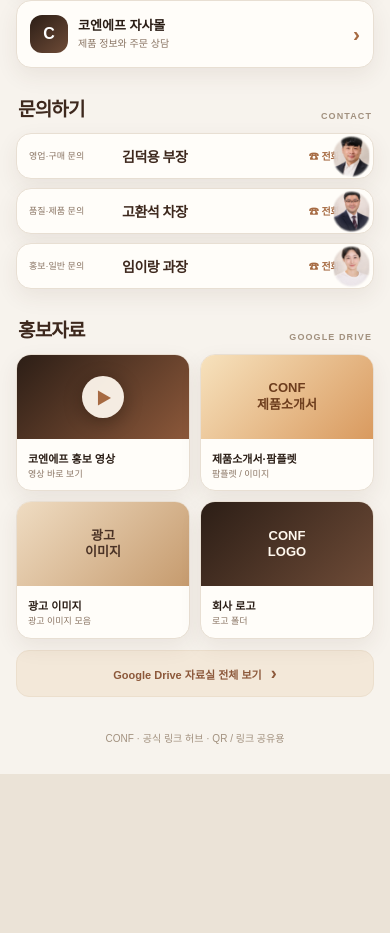
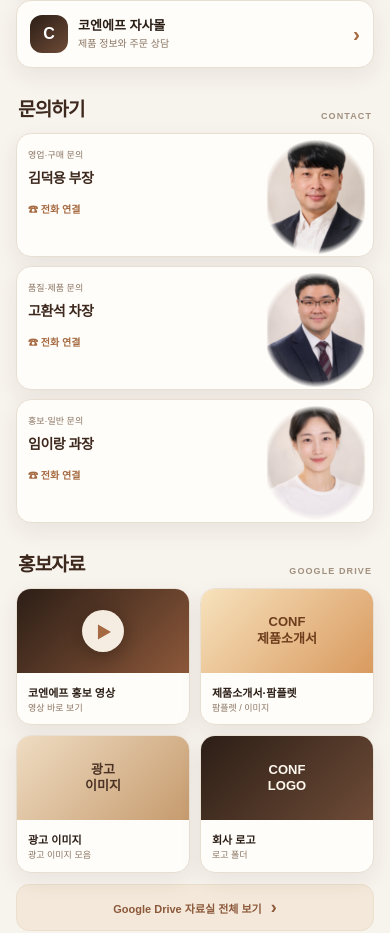
Before and after one commit to gohwansok-max/conf-linkhub, a plain HTML site: page index.html in a window 390 px wide. Shown: the part 1178-2111 px from the top of the page. Before the commit the page ends 1952 px from the top, so only its background shows below. Drawn offline with Linux system fonts and the light colour scheme.

Commit message:
문의 카드: 모바일에서 프로필 사진 크게 표시, lazy 로딩 제거

```diff
--- a/script.js
+++ b/script.js
@@ -104,7 +104,7 @@
       if (photo) {
         a.classList.add("has-photo");
         var img = el("img", "contact-photo");
-        img.src = photo; img.alt = d.title + " 프로필"; img.loading = "lazy";
+        img.src = photo; img.alt = d.title + " 프로필";
         a.appendChild(img);
       }
       if (href) {
--- a/style.css
+++ b/style.css
@@ -144,7 +144,11 @@ a.card:hover,a.resource:hover,a.drive-button:hover{border-color:var(--latte);box
 .contact-card:hover,.contact-card:focus-visible{transform:translateY(-4px);box-shadow:0 12px 24px rgba(90,60,30,.16)}
 .contact-card:active{transform:translateY(-1px)}
 .contact-card.has-photo b,.contact-card.has-photo small{position:relative;z-index:1;max-width:58%}
-.contact-photo{position:absolute;right:2px;bottom:0;height:98%;width:auto;pointer-events:none;transition:transform .3s ease}
+.contact-card.has-photo{display:block;min-height:124px;padding:14px 11px}
+.contact-card.has-photo small{width:auto;flex:none;margin:0}
+.contact-card.has-photo b{flex:none;margin:6px 0 12px}
+.contact-card.has-photo .contact-btn{position:relative;z-index:1}
+.contact-photo{position:absolute;right:4px;bottom:0;height:calc(100% - 4px);width:auto;max-width:46%;pointer-events:none;transition:transform .3s ease;display:block}
 .contact-card:hover .contact-photo{transform:scale(1.06) translateY(-2px)}
 .contact-card small{display:block;overflow:hidden;color:var(--muted);font-size:9px;text-overflow:ellipsis;white-space:nowrap}
 .contact-card b{display:block;margin:6px 0 12px;font-size:14px;letter-spacing:-.5px;white-space:nowrap;color:var(--roast)}
```
